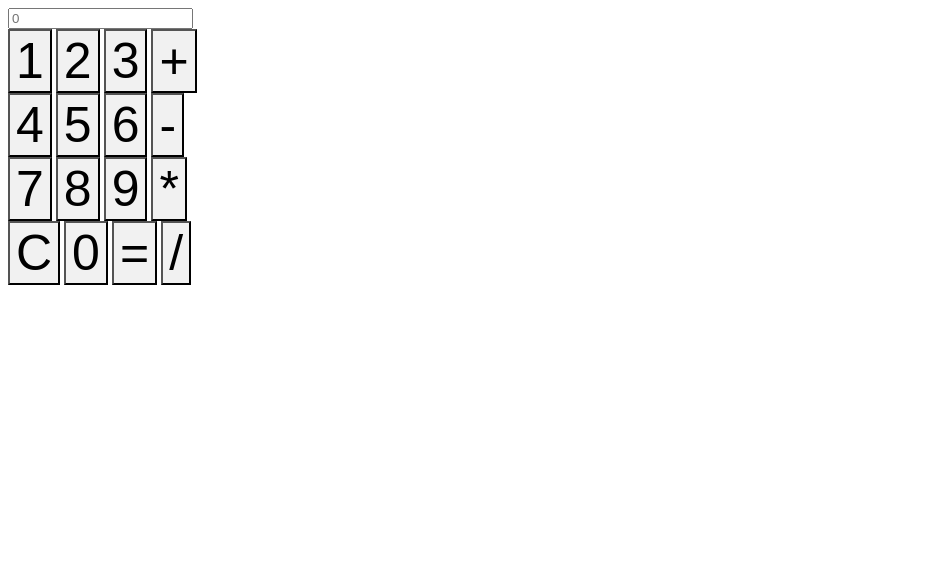
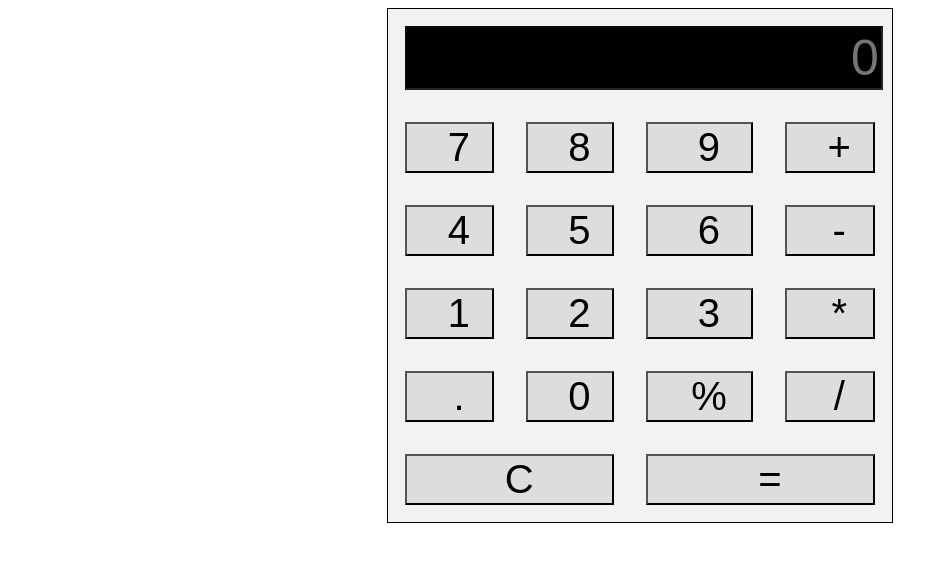
Before and after one commit to mohammedasker/Calculator, a plain HTML site: page index.html in a window 1280 px wide. Shown: the whole page, without its empty margins (0-948 px from the left). Drawn offline with Linux system fonts and the light colour scheme; files that its build step writes are made by us from their sources.

Commit message:
fixed CSS and changed display, background, & buttons colors

```diff
--- a/CSS/style.css
+++ b/CSS/style.css
@@ -1,6 +1,33 @@
-@media (max-width: 768px;) {
-	.wrapper
-	{
-		width: 100%;
+body {
+	;
+}
+table {
+	border: 1px solid black;
+	width: 40%;
+	background-color: #f2f2f2;
 	}
+
+button {
+	width: 100%;
+	height: 300%;
+	background-color: #ddd;
+	color: black;
+	font-size: 40px;
+	padding-left: 25px;
+	font-family: sans-serif;
+
 }
+
+input {
+	width: 100%;
+	height: 100%;
+	color: white;
+	background-color: black;
+	font-size: 50px;
+	font-family: sans-serif
+}
+
+td{
+	padding: 15px;
+	height: 100%;
+}
--- a/index.html
+++ b/index.html
@@ -4,51 +4,48 @@
 	<meta charset="utf-8">
 	<meta name="viewport" content="width=device-width">
 	<meta name="viewport" content="width=device-width, initial-scale=0.80, maximum-scale=0.80, user-scaleable=0">
-	<link rel="stylesheet" type="text/css" href="style.css">
-	<title>Calculator</title>
+	<link rel="stylesheet" type="text/css" href="CSS/style.css">
+	<title>Online Calculator</title>
 </head>
 
-<style>
-	#wrapper {
-		display: grid;
-		grid-template-columns: 15% 15% 15% 15%;
-	}
-
-	#wrapper button {
-		background-color: #f1f1f1;
-		color: black;
-		font-size: 50px;
-	}
-
-	#result {
-		font-size: 50px;
-		margin-top: 20px;
-	}
-
-</style>
 <body>
 
-	<div id="wrapper">
 		<form name="form1">
-		<input type="text" name="result" placeholder="0"></input>
-		<button type="button" onclick="number(value)" value="1">1</button>
-		<button type="button" onclick="number(value)" value="2">2</button>
-		<button type="button" onclick="number(value)" value="3">3</button>
-		<button type="button" onclick="number(value)" value="+">+</button>
-		<button type="button" onclick="number(value)" value="4">4</button>
-		<button type="button" onclick="number(value)" value="5">5</button>
-		<button type="button" onclick="number(value)" value="6">6</button>
-		<button type="button" onclick="number(value)" value="-">-</button>
-		<button type="button" onclick="number(value)" value="7">7</button>
-		<button type="button" onclick="number(value)" value="8">8</button>
-		<button type="button" onclick="number(value)" value="9">9</button>
-		<button type="button" onclick="number(value)" value="*">*</button>
-		<button type="button" onclick="cle(value)" value="">C</button>
-		<button type="button" onclick="number(value)" value="0">0</button>
-		<button type="button" onclick="evalua()">=</button>
-		<button type="button" onclick="number(value)" value="/">/</button>
+		<table align="center">
+		<tr>
+		<td colspan="4"><input type="text" name="result" placeholder="0" disabled style= "text-align: right;"></input></td>
+		</tr>
+		<tr>
+		<td><button type="button" onclick="number(value)" value="7">7</button></td>
+		<td><button type="button" onclick="number(value)" value="8">8</button></td>
+		<td><button type="button" onclick="number(value)" value="9">9</button></td>
+		<td><button type="button" onclick="number(value)" value="+">+</button></td>
+		</tr>
+		<tr>
+		<td><button type="button" onclick="number(value)" value="4">4</button></td>
+		<td><button type="button" onclick="number(value)" value="5">5</button></td>
+		<td><button type="button" onclick="number(value)" value="6">6</button></td>
+		<td><button type="button" onclick="number(value)" value="-">-</button></td>
+		</tr>
+		<tr>
+		<td><button type="button" onclick="number(value)" value="1">1</button></td>
+		<td><button type="button" onclick="number(value)" value="2">2</button></td>
+		<td><button type="button" onclick="number(value)" value="3">3</button></td>
+		<td><button type="button" onclick="number(value)" value="*">*</button></td>
+		</tr>
+		<tr>
+		<td><button type="button" onclick="number(value)" value=".">.</button></td>
+		<td><button type="button" onclick="number(value)" value="0">0</button></td>
+		<td><button type="button" onclick="number(value)" value="%">%</button></td>
+		<td><button type="button" onclick="number(value)" value="/">/</button></td>
+		</tr>
+		<tr>
+			<td colspan="2"><button type="button" onclick="cle(value)" value="">C</button></td>
+			<td colspan="2"><button type="button" onclick="evalua()">=</button></td>
+		</tr>
+		</table>
 		</form>
-	</div>
+
 
 	<script src=" main.js"></script>
 
--- a/main.js
+++ b/main.js
@@ -1,21 +1,30 @@
-// user inputs the numbers
+// User inputs the numbers
 function number(value) {
     document.form1.result.value +=value;
 }
 
-// clear the display
+// Clear the display
 function cle(value) {
 	document.form1.result.value = value;
 }
 
-// calculate the numbers
+// Calculate the numbers
 function evalua() {
 	document.form1.result.value = eval(
 	document.form1.result.value)
 }
 
-// make an error if user type incorrectly
-
+// Make an error if user input incorrectly
 /*if the inputs is not correct
 produce error warning
 display "Invalid number"*/
+
+
+if (form1.result.value != value.result.value) {
+	//return ('Syntax_Error')
+	console.log('not typed correctly');
+}
+
+// Set digit input limits up to 15
+
+// Scale down the dight size when it exceeds 13 digits
```
